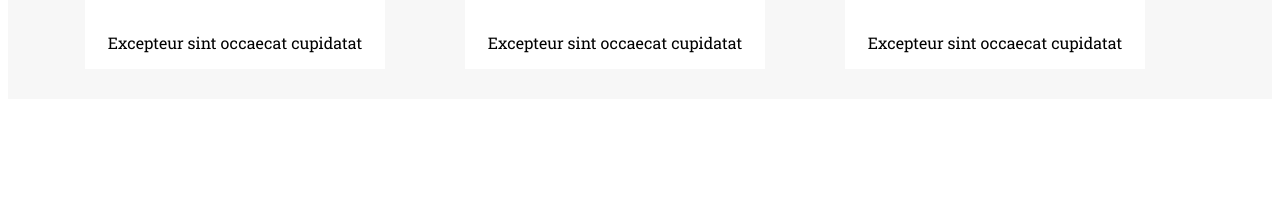
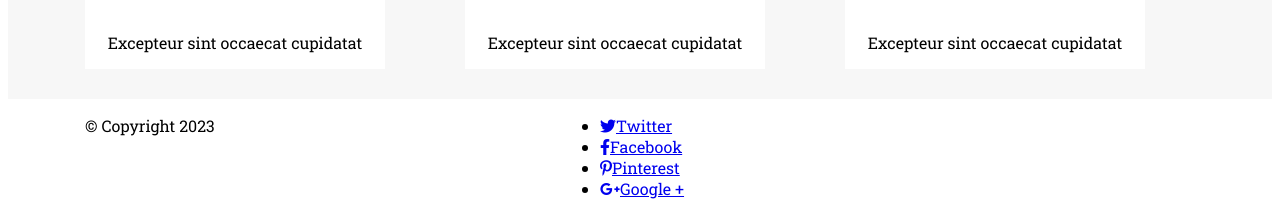
Before and after one commit to AniaPr/trunner-project, a website: page index.html in a window 1280 px wide. Shown: the part 1476-1699 px from the top of the page. Before the commit the page ends 1583 px from the top, so only its background shows below. Drawn offline with Linux system fonts and the light colour scheme.

Commit message:
Add html for footer

```diff
--- a/index.html
+++ b/index.html
@@ -141,5 +141,34 @@
 				</div>
 			</div>
 		</section>
+		<footer>
+			<div class="container">
+				<div class="row">
+					<div class="col-lg-5">
+						<p>© Copyright 2023</p>
+					</div>
+					<div class="col-lg-7">
+						<ul>
+							<li>
+								<a href="#"><i class="fa-brands fa-twitter"></i>Twitter</a>
+							</li>
+							<li>
+								<a href="#"><i class="fab fa-facebook-f"></i>Facebook</a>
+							</li>
+							<li>
+								<a href="#"
+									><i class="fa-brands fa-pinterest-p"></i>Pinterest</a
+								>
+							</li>
+							<li>
+								<a href="#"
+									><i class="fa-brands fa-google-plus-g"></i>Google +</a
+								>
+							</li>
+						</ul>
+					</div>
+				</div>
+			</div>
+		</footer>
 	</body>
 </html>
```
